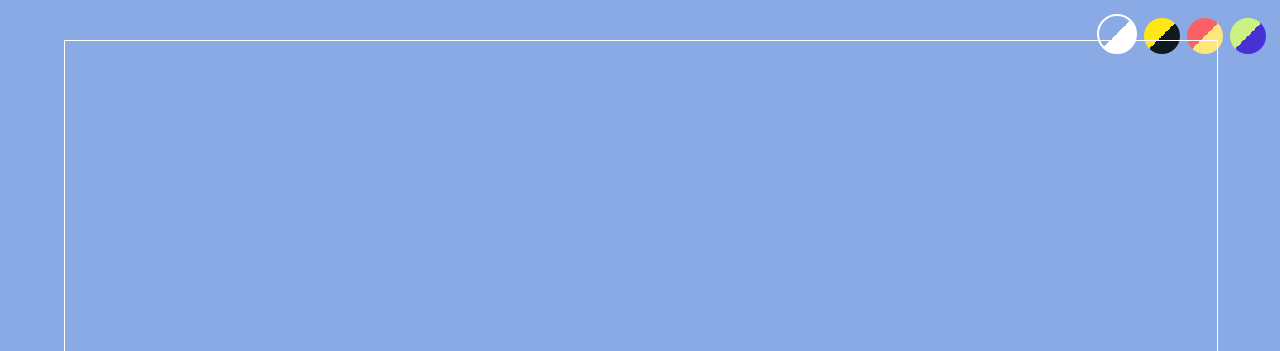
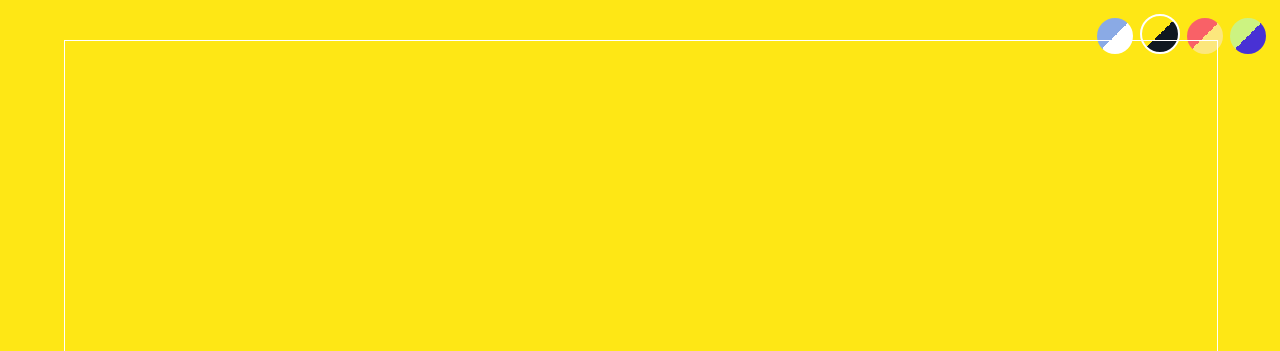
Before and after one commit to marcorisi/be-right-back, a plain HTML site: page index.html in a window 1280 px wide. Both pictures are taken after a click on the element 1161 px from the left and 36 px from the top of the page. Shown: the top 351 px of the page. Drawn offline with Linux system fonts and the light colour scheme.

Commit message:
add js function that changes style

```diff
--- a/index.html
+++ b/index.html
@@ -14,12 +14,12 @@
 
         <link rel="stylesheet" href="style.css">
     </head>
-    <body class="brb-style-1">
+    <body data-brb-class="brb-style-1" class="brb-style-1">
         <div id="ui-control">
-            <div class="brb-ui-class-selector brb-style-1 brb-selected"></div>
-            <div class="brb-ui-class-selector brb-style-2"></div>
-            <div class="brb-ui-class-selector brb-style-3"></div>
-            <div class="brb-ui-class-selector brb-style-4"></div>
+            <div data-brb-class="brb-style-1" class="brb-ui-class-selector brb-style-1 brb-selected"></div>
+            <div data-brb-class="brb-style-2" class="brb-ui-class-selector brb-style-2"></div>
+            <div data-brb-class="brb-style-3" class="brb-ui-class-selector brb-style-3"></div>
+            <div data-brb-class="brb-style-4" class="brb-ui-class-selector brb-style-4"></div>
         </div>
         <div id="content" contenteditable="true">Lorem Ipsum</div>
         <script src="script.js"></script>
--- a/script.js
+++ b/script.js
@@ -0,0 +1,18 @@
+const changeStyle = function (event) {
+
+    // update the selected controls
+    document.querySelector('.brb-ui-class-selector.brb-selected').classList.remove('brb-selected')
+    event.target.classList.add('brb-selected')
+
+    // update the body style
+    const oldCssClass = document.body.dataset.brbClass
+    document.body.classList.remove(oldCssClass)
+
+    const cssClassToApply = event.target.dataset.brbClass
+    document.body.dataset.brbClass = cssClassToApply
+    document.body.classList.add(cssClassToApply)
+}
+
+const uiControls = document.querySelectorAll('.brb-ui-class-selector').forEach( (element) => {
+    element.addEventListener('click', changeStyle)
+})
```
